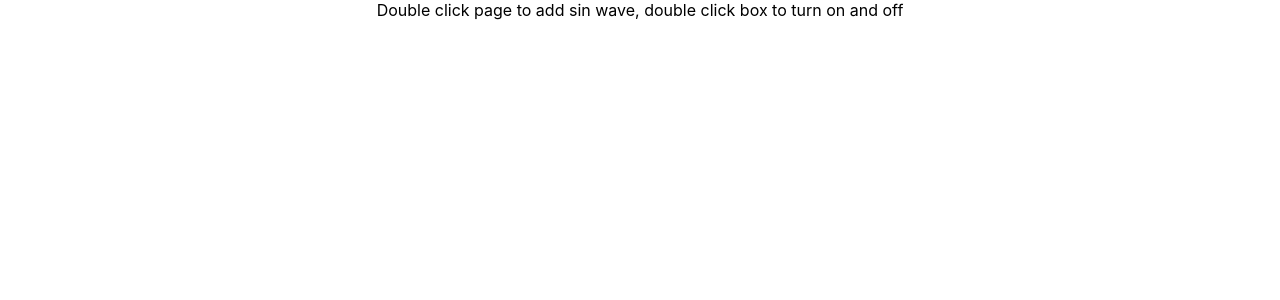
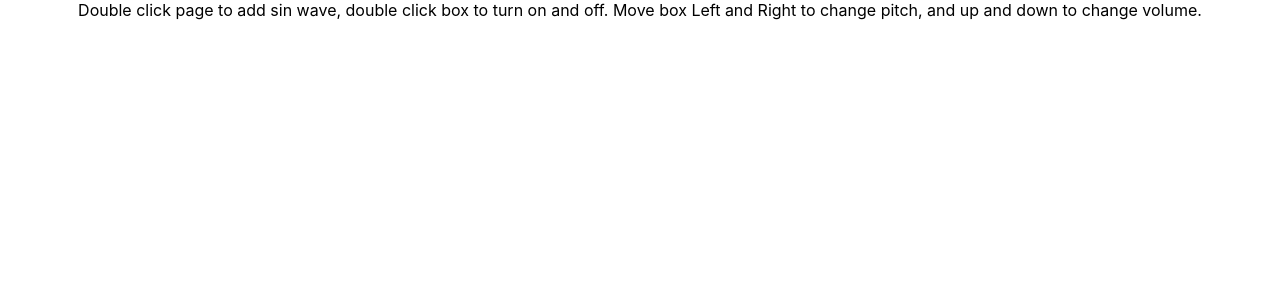
Before and after one commit to ColinKetcham/framer-motion-synth, a React (Create React App) app: page / in a window 1280 px wide. Shown: the top 300 px of the page. Built offline with nearby package versions, Linux system fonts and the light colour scheme; the HTML template or start-up script is replaced by a standard one.

Commit message:
added description

```diff
--- a/src/App.js
+++ b/src/App.js
@@ -15,8 +15,9 @@ function App() {
         }
       }}
     >
+      Double click page to add sin wave, double click box to turn on and off.
+      Move box Left and Right to change pitch, and up and down to change volume.
       {boxes.map((box) => box)}
-      Double click page to add sin wave, double click box to turn on and off
     </div>
   );
 }
```
